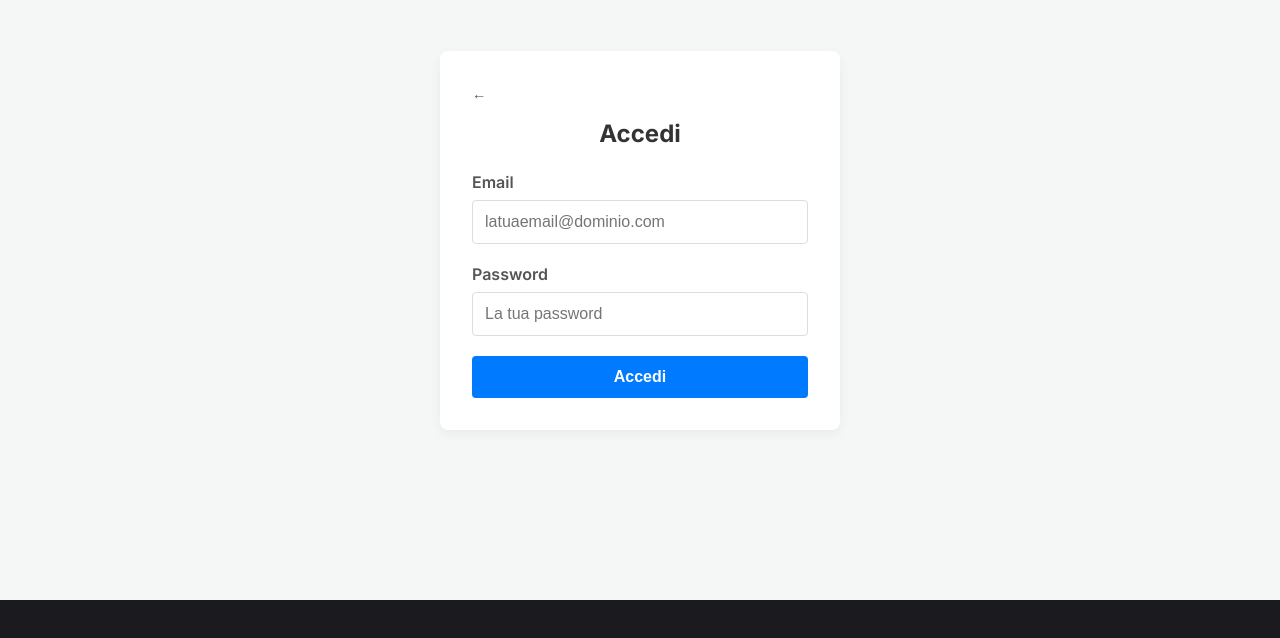
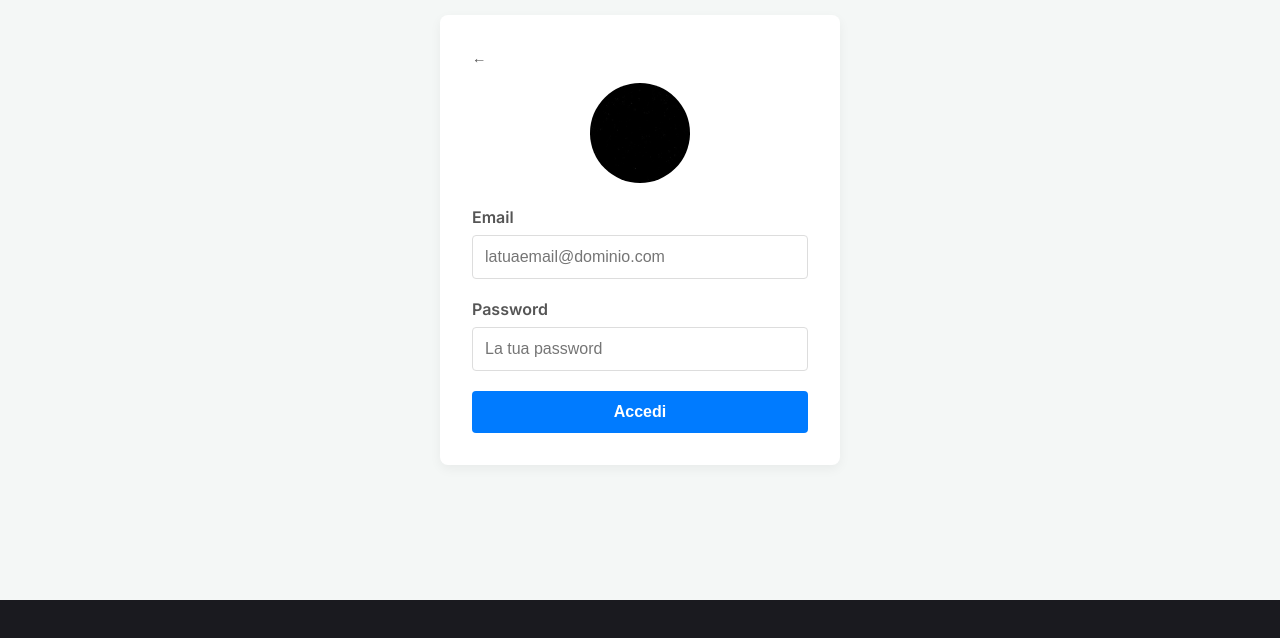
Before and after one commit to danieleFFF/UniCode, an Angular app in the folder frontend/: page /login in a window 1280 px wide. Shown: the part 120-758 px from the top of the page. Built offline with nearby package versions, Linux system fonts and the light colour scheme.

Commit message:
aggiornamenti login

```diff
--- a/frontend/src/app/layout/header/header.html
+++ b/frontend/src/app/layout/header/header.html
@@ -6,6 +6,6 @@
       <li><a href="/login">Esercizi</a></li>
       <li><a href="/login">Classifica</a></li>
     </ul>
-    <button class="btn-login">Login</button>
+    <button class="btn-login" routerLink="/login">Login</button>
   </div>
 </nav>
--- a/frontend/src/app/layout/header/header.ts
+++ b/frontend/src/app/layout/header/header.ts
@@ -1,8 +1,11 @@
 import { Component } from '@angular/core';
+import {RouterLink} from '@angular/router';
 
 @Component({
   selector: 'app-header',
-  imports: [],
+  imports: [
+    RouterLink
+  ],
   templateUrl: './header.html',
   styleUrl: './header.scss',
 })
--- a/frontend/src/app/login/login.html
+++ b/frontend/src/app/login/login.html
@@ -3,7 +3,7 @@
     <div class="back-link-container">
       <a (click)="goBack()" class="back-link">&larr;</a>
     </div>
-    <h2>Accedi</h2>
+    <img src="assets/images/logo.png" alt="Logo" class="logo-placeholder">
     <div class="form-group">
       <label for="email">Email</label>
       <input
--- a/frontend/src/app/login/login.scss
+++ b/frontend/src/app/login/login.scss
@@ -5,6 +5,19 @@
   align-items: center;
   height: 90vh;
   background-color: #f4f7f6;
+}
+
+.logo-placeholder {
+  width: 100px;
+  height: 100px;
+  border-radius: 50%;
+  background-color: #e0e0e0;
+  display: block;
+  margin-left: auto;
+  margin-right: auto;
+
+  /* Spazio sotto, come prima avevi per "Accedi" */
+  margin-bottom: 1.5rem;
 }
 
 /* La "card" del form */
@@ -16,13 +29,6 @@
   border-radius: 8px;
   box-shadow: 0 4px 12px rgba(0, 0, 0, 0.05);
   box-sizing: border-box;
-}
-
-.login-form h2 {
-  text-align: center;
-  color: #333;
-  margin-bottom: 1.5rem;
-  margin-top: 0;
 }
 
 /* Contenitore per ogni coppia label-input */
--- a/frontend/src/app/login/login.ts
+++ b/frontend/src/app/login/login.ts
@@ -1,6 +1,7 @@
 import { Component } from '@angular/core';
 import { CommonModule } from '@angular/common';
 import { FormsModule } from '@angular/forms';
+import { Location } from '@angular/common';
 
 @Component({
   selector: 'app-login',
@@ -12,7 +13,7 @@ import { FormsModule } from '@angular/forms';
 export class Login {
   email: string= '';
   password: string= '';
-  private location: any;
+  constructor(private location: Location) {}
   goBack(){
     this.location.back();
   }
```
Also changed, not shown: frontend/src/assets/images/logo.png (added).
